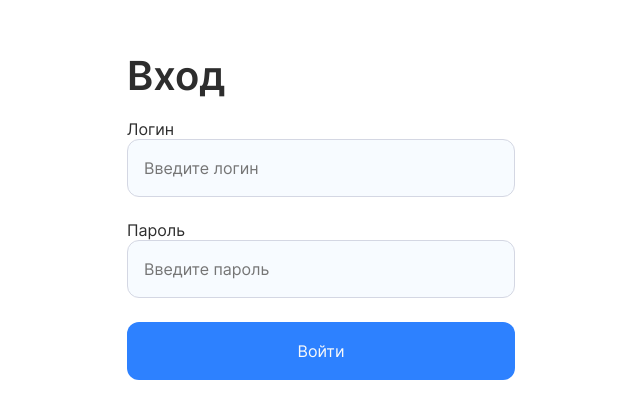
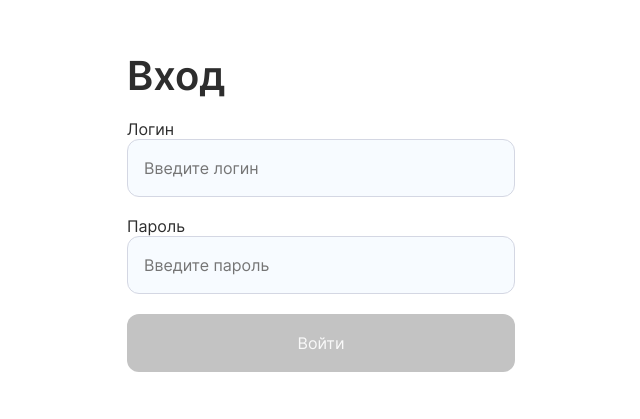
Before and after one commit to LizaBabicheva/iway-assignment, a React (Vite) app: page /login in a window 1280 px wide. Shown: the part 125-544 px from the top of the page, without its empty margins (319-959 px from the left). Built offline with nearby package versions, Linux system fonts and the light colour scheme.

Commit message:
feature: add validation to login form

```diff
--- a/src/components/Input/Input.jsx
+++ b/src/components/Input/Input.jsx
@@ -7,10 +7,8 @@ function Input({
   type,
   placeholder,
   value,
-  minLength,
-  maxLength,
   onChange,
-  error,
+  errors,
 }) {
   return (
     <label className="label" htmlFor={id}>
@@ -22,11 +20,14 @@ function Input({
         placeholder={placeholder}
         type={type}
         value={value}
-        minLength={minLength}
-        maxLength={maxLength}
         onChange={onChange}
       ></input>
-      <span className="error">{error}</span>
+      {errors?.length > 0 &&
+        errors?.map((error, index) => (
+          <span className="error" key={index}>
+            {error}
+          </span>
+        ))}
     </label>
   );
 }
--- a/src/components/Input/Input.scss
+++ b/src/components/Input/Input.scss
@@ -7,6 +7,7 @@
   display: flex;
   flex-direction: column;
   align-items: start;
+  margin-bottom: 20px;
   @include mixin.text-style();
 
   .input {
@@ -23,7 +24,6 @@
   }
 
   .error {
-    height: 24px;
     @include mixin.error-text-style();
   }
 }
--- a/src/components/LoginForm/LoginForm.jsx
+++ b/src/components/LoginForm/LoginForm.jsx
@@ -7,6 +7,8 @@ function LoginForm({
   passwordValue,
   loginInputHandler,
   passwordInputHandler,
+  isButtonDisabled,
+  errors,
 }) {
   return (
     <form className="login-form" onSubmit={onLogin}>
@@ -18,9 +20,8 @@ function LoginForm({
         type="text"
         placeholder="Введите логин"
         value={loginValue}
-        minLength={3}
-        maxLength={20}
         onChange={loginInputHandler}
+        errors={errors?.login}
       />
       <Input
         id="password"
@@ -29,11 +30,10 @@ function LoginForm({
         type="password"
         placeholder="Введите пароль"
         value={passwordValue}
-        minLength={6}
-        maxLength={20}
         onChange={passwordInputHandler}
+        errors={errors?.password}
       />
-      <Button className="main-button" type="submit">
+      <Button className="main-button" type="submit" disabled={isButtonDisabled}>
         Войти
       </Button>
     </form>
--- a/src/pages/LoginPage/LoginPage.jsx
+++ b/src/pages/LoginPage/LoginPage.jsx
@@ -2,15 +2,22 @@ import "./LoginPage.scss";
 import { LoginForm } from "../../components/componentsImport.js";
 import { useDispatch, useSelector } from "react-redux";
 import { useNavigate } from "react-router-dom";
-import { useEffect, useState } from "react";
+import { useEffect } from "react";
 import { loginUser } from "../../redux/slices/authSlice.js";
+import { validateInput } from "../../utils/validationOptions.js";
+import {
+  setButtonDisabled,
+  setErrors,
+  setInputValue,
+} from "../../redux/slices/formSlice.js";
 
 function LoginPage() {
   const dispatch = useDispatch();
   const navigate = useNavigate();
-  const [login, setLogin] = useState("");
-  const [password, setPassword] = useState("");
   const isAuthenticated = useSelector((state) => state.user.isAuthenticated);
+  const { inputs, errors, isButtonDisabled } = useSelector(
+    (state) => state.form
+  );
 
   useEffect(() => {
     if (isAuthenticated) {
@@ -18,8 +25,30 @@ function LoginPage() {
     }
   }, [isAuthenticated, navigate]);
 
+  const handleInputChange = (field) => (e) => {
+    const value = e.target.value;
+    dispatch(setInputValue({ field, value }));
+    const validationErrors = validateInput(field, value, true);
+    dispatch(setErrors({ field, error: validationErrors }));
+    updateButtonState(
+      { ...inputs, [field]: value },
+      { ...errors, [field]: validationErrors }
+    );
+  };
+
+  const updateButtonState = (updatedInputs, updatedErrors) => {
+    const hasErrors = Object.values(updatedErrors).some(
+      (errArray) => Array.isArray(errArray) && errArray.length > 0
+    );
+    const isFormFilled = Object.values(updatedInputs).every(
+      (input) => input !== ""
+    );
+    dispatch(setButtonDisabled(!isFormFilled || hasErrors));
+  };
+
   const formSubmitHandler = (e) => {
     e.preventDefault();
+    const { login, password } = inputs;
     dispatch(loginUser({ login, password }));
   };
 
@@ -27,10 +56,12 @@ function LoginPage() {
     <section className="login-page">
       <LoginForm
         onLogin={formSubmitHandler}
-        loginValue={login}
-        loginInputHandler={(e) => setLogin(e.target.value)}
-        passwordValue={password}
-        passwordInputHandler={(e) => setPassword(e.target.value)}
+        loginValue={inputs.login}
+        loginInputHandler={handleInputChange("login")}
+        passwordValue={inputs.password}
+        passwordInputHandler={handleInputChange("password")}
+        isButtonDisabled={isButtonDisabled}
+        errors={errors}
       />
     </section>
   );
--- /dev/null
+++ b/src/redux/slices/formSlice.js
@@ -0,0 +1,35 @@
+import { createSlice } from "@reduxjs/toolkit";
+
+const initialState = {
+  inputs: {
+    login: "",
+    password: "",
+  },
+  errors: {
+    login: [],
+    password: [],
+  },
+  isButtonDisabled: true,
+};
+
+const formSlice = createSlice({
+  name: "form",
+  initialState,
+  reducers: {
+    setInputValue: (state, action) => {
+      const { field, value } = action.payload;
+      state.inputs[field] = value;
+    },
+    setErrors: (state, action) => {
+      const { field, error } = action.payload;
+      state.errors[field] = error;
+    },
+    setButtonDisabled: (state, action) => {
+      state.isButtonDisabled = action.payload;
+    },
+  },
+});
+
+export const { setInputValue, setErrors, setButtonDisabled } =
+  formSlice.actions;
+export const formReducer = formSlice.reducer;
--- a/src/redux/store.js
+++ b/src/redux/store.js
@@ -1,11 +1,13 @@
 import { configureStore } from "@reduxjs/toolkit";
 import { userReducer } from "./slices/authSlice.js";
-import { getRides } from "./api/ridesApi.js"; // Импортируйте редюсер из вашего userSlice
+import { getRides } from "./api/ridesApi.js";
+import { formReducer } from "./slices/formSlice.js"; // Импортируйте редюсер из вашего userSlice
 
 export const store = configureStore({
   reducer: {
     user: userReducer,
     [getRides.reducerPath]: getRides.reducer,
+    form: formReducer,
   },
   middleware: (getDefaultMiddleware) =>
     getDefaultMiddleware().concat(getRides.middleware),
--- /dev/null
+++ b/src/utils/validationOptions.js
@@ -0,0 +1,36 @@
+export const validateInput = (field, value, required) => {
+  const errors = [];
+
+  if (required && !value.trim()) {
+    errors.push("Заполните поле");
+  }
+
+  switch (field) {
+    case "login":
+      if (value.length < 3) {
+        errors.push("Минимум 5 символов");
+      }
+      if (value.length > 20) {
+        errors.push("Максимум 20 символов");
+      }
+      if (/[^A-Za-z0-9]/.test(value)) {
+        errors.push("Только латинские буквы и цифры");
+      }
+      break;
+    case "password":
+      if (value.length < 6) {
+        errors.push("Минимум 5 символов");
+      }
+      if (value.length > 20) {
+        errors.push("Максимум 20 символов");
+      }
+      if (/[0-9][!@#$%^&*][a-z][A-Z]/.test(value)) {
+        errors.push("Только латинские буквы, цифры и спецсимволы");
+      }
+      break;
+    default:
+      break;
+  }
+
+  return errors;
+};
```
